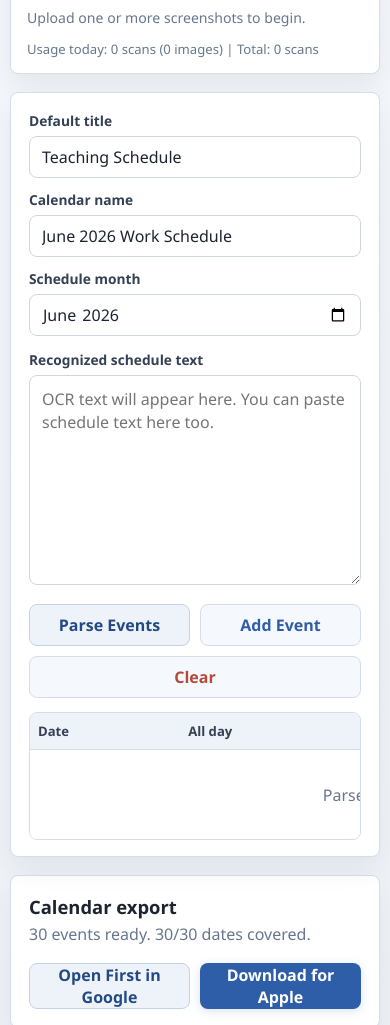
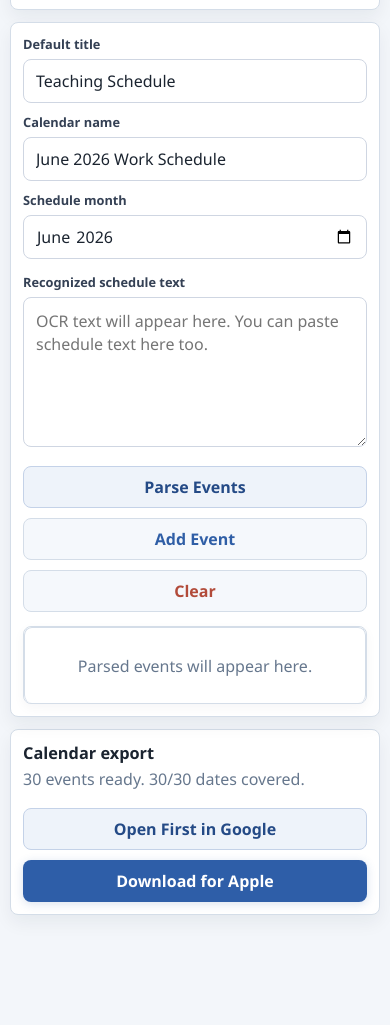
Before and after one commit to bluu02/schedule-generator, a plain HTML site: page index.html in a window 390 px wide. Shown: the part 758-1783 px from the top of the page. After the commit the page ends 1695 px from the top, so only its background shows below. Drawn offline with Linux system fonts and the light colour scheme; no server answers.

Commit message:
Add files via upload

```diff
--- a/index.html
+++ b/index.html
@@ -5,7 +5,7 @@
     <meta name="viewport" content="width=device-width, initial-scale=1">
     <title>Schedule to Calendar</title>
     <link rel="stylesheet" href="styles.css">
-    <script src="app.js?v=20260602l" defer></script>
+    <script src="app.js?v=20260602m" defer></script>
   </head>
   <body>
     <main class="shell">
--- a/styles.css
+++ b/styles.css
@@ -523,21 +523,239 @@ tbody tr:nth-child(even) td {
     align-items: stretch;
     flex-direction: column;
   }
+
+  .upload-panel {
+    order: 1;
+  }
+
+  .editor-panel {
+    order: 2;
+  }
+
+  .preview-wrap {
+    min-height: 220px;
+    max-height: 360px;
+  }
+
+  .preview-grid {
+    grid-template-columns: repeat(auto-fill, minmax(112px, 1fr));
+  }
 }
 
 @media (max-width: 560px) {
+  body {
+    background: #f3f6fa;
+  }
+
   .shell {
-    width: min(100% - 20px, 1380px);
-    padding-top: 14px;
+    width: 100%;
+    padding: 10px 10px 22px;
+  }
+
+  .topbar {
+    min-height: auto;
+    gap: 12px;
+    padding: 4px 0 2px;
+  }
+
+  .eyebrow {
+    font-size: 0.74rem;
+  }
+
+  h1 {
+    font-size: 1.75rem;
+    line-height: 1.08;
+  }
+
+  h2 {
+    font-size: 1.02rem;
+  }
+
+  .workspace {
+    gap: 12px;
+  }
+
+  .panel,
+  .export-band {
+    border-radius: 8px;
+    box-shadow: 0 8px 18px rgba(18, 35, 56, 0.06);
+  }
+
+  .upload-panel,
+  .editor-panel,
+  .export-band {
+    padding: 12px;
+  }
+
+  .upload-box {
+    min-height: 136px;
+    padding: 14px 10px;
+  }
+
+  .upload-icon {
+    width: 34px;
+    height: 34px;
+    font-size: 1.45rem;
+  }
+
+  .upload-copy {
+    font-size: 0.82rem;
+    line-height: 1.35;
+  }
+
+  .actions,
+  .export-actions,
+  .parse-row {
+    width: 100%;
   }
 
   .actions button,
   .export-actions button,
   .parse-row button {
-    flex: 1 1 150px;
+    flex: 1 1 100%;
+    width: 100%;
   }
 
   .preview-wrap {
-    min-height: 210px;
+    min-height: 164px;
+    max-height: 280px;
+    padding: 8px;
+  }
+
+  .preview-grid {
+    grid-template-columns: repeat(2, minmax(0, 1fr));
+    gap: 8px;
+  }
+
+  .preview-item img {
+    aspect-ratio: 5 / 4;
+  }
+
+  #emptyPreview {
+    min-height: 142px;
+  }
+
+  .controls-grid {
+    gap: 10px;
+  }
+
+  label span {
+    font-size: 0.8rem;
+  }
+
+  input {
+    height: 44px;
+  }
+
+  textarea {
+    min-height: 150px;
+    max-height: 38vh;
+  }
+
+  .table-wrap {
+    border: 0;
+    background: transparent;
+    overflow: visible;
+  }
+
+  table,
+  thead,
+  tbody,
+  tr,
+  td {
+    display: block;
+    width: 100%;
+  }
+
+  table {
+    min-width: 0;
+    border-collapse: separate;
+  }
+
+  thead {
+    display: none;
+  }
+
+  tbody {
+    display: grid;
+    gap: 10px;
+  }
+
+  tbody tr {
+    border: 1px solid var(--line);
+    border-radius: 8px;
+    background: #fff;
+    box-shadow: 0 4px 12px rgba(18, 35, 56, 0.04);
+    overflow: hidden;
+  }
+
+  tbody tr:nth-child(even) td {
+    background: transparent;
+  }
+
+  td {
+    min-height: 58px;
+    border-bottom: 1px solid #e4eaf2;
+    display: grid;
+    grid-template-columns: 78px minmax(0, 1fr);
+    align-items: center;
+    gap: 10px;
+    padding: 9px 10px;
+  }
+
+  td::before {
+    content: attr(data-label);
+    color: var(--muted);
+    font-size: 0.76rem;
+    font-weight: 800;
+  }
+
+  td:last-child {
+    border-bottom: 0;
+  }
+
+  td input {
+    min-width: 0;
+  }
+
+  td:nth-child(4) input,
+  td:nth-child(5) input {
+    min-width: 0;
+  }
+
+  td[data-label="All day"] input {
+    width: 22px;
+    height: 22px;
+  }
+
+  td[data-label="Remove"] {
+    min-height: 50px;
+  }
+
+  .remove-btn {
+    width: 100%;
+  }
+
+  .empty-row td {
+    display: grid;
+    grid-template-columns: 1fr;
+    height: 76px;
+    border: 1px solid var(--line);
+    border-radius: 8px;
+    background: #fff;
+  }
+
+  .empty-row td::before {
+    content: "";
+    display: none;
+  }
+
+  .status,
+  .usage-stats {
+    font-size: 0.8rem;
+  }
+
+  .export-band {
+    margin-top: 12px;
   }
 }
```
